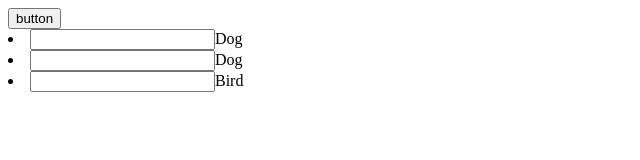
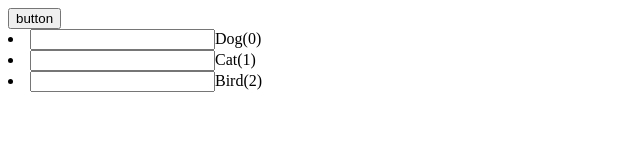
Before and after one commit to sawatch-fisherman/vuejs-2025-learning-log, a Vue app in the folder vuejs-2025-learning-log/: page / in a window 1280 px wide. Shown: the top 160 px of the page, without its empty margins (0-640 px from the left). Built offline with nearby package versions, Linux system fonts and the light colour scheme.

Commit message:
section-04-47

```diff
--- a/vuejs-2025-learning-log/src/App.vue
+++ b/vuejs-2025-learning-log/src/App.vue
@@ -4,14 +4,15 @@ import { ref } from 'vue'
 // const animals = ref([{ id: 2, name: 'Dog' }, { id: 2, name: 'Dog' }, { id: 3, name: 'Bird' }])
 
 // 正しく動作するパターン
-const animals = ref([{ id: 2, name: 'Dog' }, { id: 2, name: 'Dog' }, { id: 3, name: 'Bird' }])
+const animals = ref([{ id: 1, name: 'Dog' }, { id: 2, name: 'Cat' }, { id: 3, name: 'Bird' }])
 </script>
 <template>
   <button @click="animals.shift()">button</button>
   <!-- v-forを使用する場合は、 :key が必須になる -->
   <!-- :keyが無いと、Elements in iteration expect to have 'v-bind:key' directives.といったエラーが表示される -->
   <!-- https://vuejs.org/guide/essentials/list.html#maintaining-state-with-key -->
-  <li v-for="animal in animals" :key="animal.id"><input type="text" />{{ animal.name }}</li>
+  <li v-for="(animal, index) in animals" :key="animal.id"><input type="text" />{{ animal.name }}({{ index }})
+  </li>
   <!-- ↓NGなパターン -->
   <!-- <li v-for="animal in animals"><input type="text" />{{ animal.name }}</li> -->
 </template>
```
